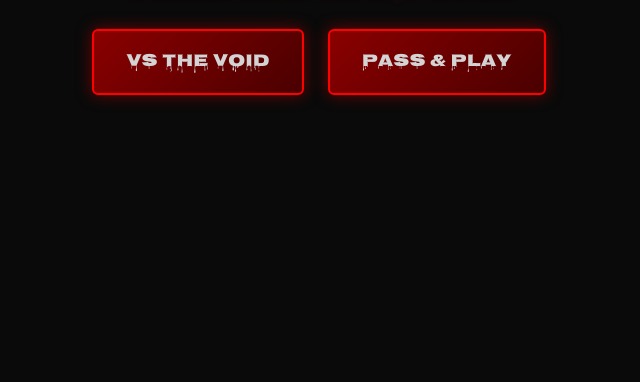
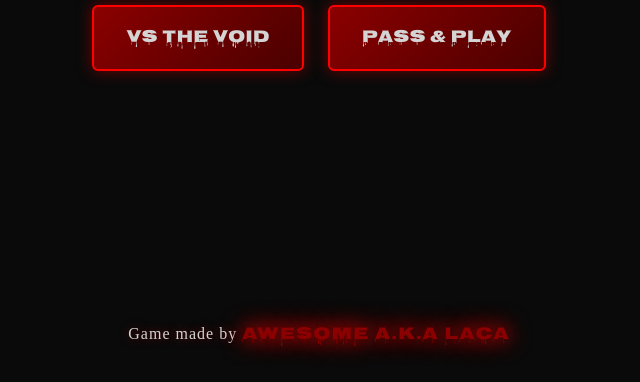
Before and after one commit to christianawesome528-crypto/Checkers-game-, a plain HTML site: page index.html in a window 1280 px wide. Shown: the part 418-800 px from the top of the page, without its empty margins (321-961 px from the left). Drawn offline with Linux system fonts and the light colour scheme; a web font is replaced by a local one.

Commit message:
Add intro credit section to index.html
Added intro credit section to display game creator.

```diff
--- a/index.html
+++ b/index.html
@@ -55,6 +55,7 @@
       justify-content: center;
       text-align: center;
       animation: fadeIn 0.6s ease-out;
+      padding: 2rem;
     }
 
 .intro.hide {
@@ -99,6 +100,7 @@
       gap: 1.5rem;
       flex-wrap: wrap;
       justify-content: center;
+      margin-bottom: 3rem;
     }
 
 .mode-btn {
@@ -118,6 +120,25 @@
       background: #ff0000;
       box-shadow: 0 0 25px rgba(255, 0, 0, 1);
       transform: translateY(-3px);
+    }
+
+.intro-credit {
+      position: absolute;
+      bottom: 2rem;
+      left: 50%;
+      transform: translateX(-50%);
+      font-size: 1rem;
+      color: var(--bone);
+      font-family: 'Butcherman', serif;
+      text-shadow: 0 0 10px rgba(139, 0, 0, 0.8);
+      letter-spacing: 1px;
+    }
+
+.intro-credit span {
+      color: var(--blood);
+      font-family: 'Nosifer', cursive;
+      font-size: 1.1rem;
+      text-shadow: 0 0 15px var(--blood), 0 0 25px #ff0000;
     }
 
 .container {
@@ -406,6 +427,7 @@
       <button class="mode-btn" onclick="startGame('computer')">VS THE VOID</button>
       <button class="mode-btn" onclick="startGame('human')">PASS & PLAY</button>
     </div>
+    <div class="intro-credit">Game made by <span>Awesome a.k.a Laca</span></div>
   </div>
 
   <div class="container" id="gameContainer">
```
